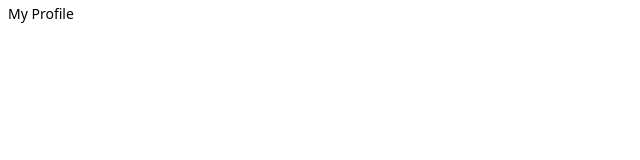
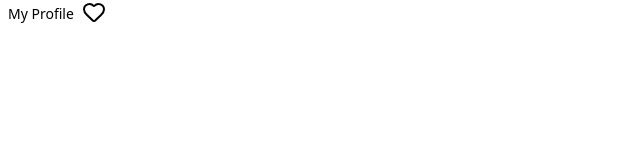
Before and after one commit to boon4681/artcon-ui, a SvelteKit app: page / in a window 1280 px wide. Shown: the top 160 px of the page, without its empty margins (0-640 px from the left). Built offline with nearby package versions, Linux system fonts and the light colour scheme.

Commit message:
add heart-button

```diff
--- /dev/null
+++ b/src/lib/components/artcon/heart-button/heart-button.svelte
@@ -0,0 +1,14 @@
+<script>
+    import { Heart as HeartIcon } from "lucide-svelte";
+    export let size = 36;
+    let isClicked = false;
+    const toggleheart = () => (isClicked = !isClicked);
+</script>
+
+<div on:click={toggleheart} class="cursor-pointer inline-block">
+    <HeartIcon
+        class={`w-${size} h-${size} ${isClicked ? "text-red-500" : "text-black-400"}`}
+        fill={isClicked ? 'red' : 'none'}
+        stroke="currentColor"
+    />
+</div>
--- a/src/routes/+page.svelte
+++ b/src/routes/+page.svelte
@@ -1,7 +1,9 @@
 <script>
     import MenuButton from "$lib/components/artcon/menu-button/menu-button.svelte";
+    import HeartButton from "$lib/components/artcon/heart-button/heart-button.svelte";
 </script>
 
 <div class="flex">
     <MenuButton></MenuButton>
+    <HeartButton></HeartButton>
 </div>
```
Also changed, not shown: src/lib/components/artcon/heart-button/index.ts (added).
